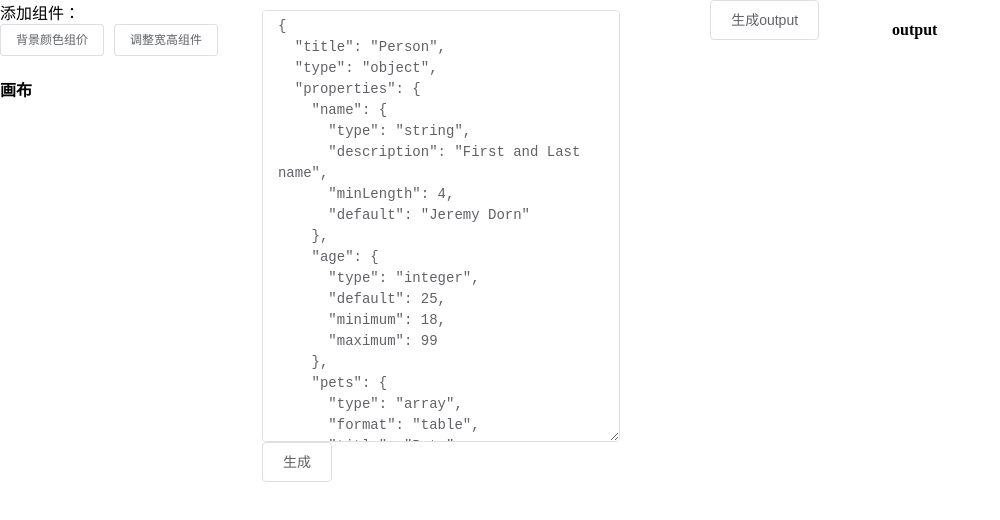
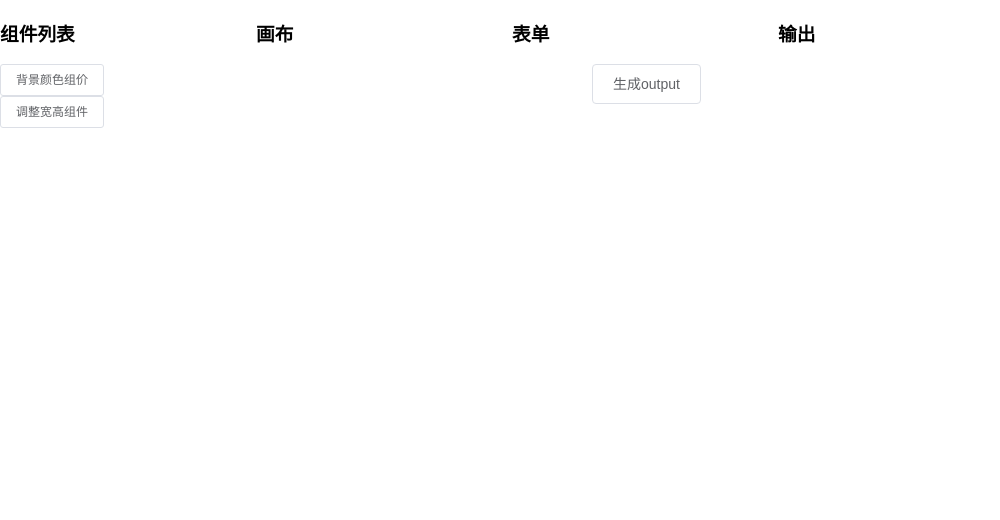
Before and after one commit to ishowshao/json-editor, a Vue app: page / in a window 1280 px wide. Shown: the top 520 px of the page, without its empty margins (0-1000 px from the left). Built offline with nearby package versions, Linux system fonts and the light colour scheme.

Commit message:
Update App.vue

```diff
--- a/src/App.vue
+++ b/src/App.vue
@@ -1,23 +1,28 @@
 <template>
     <div id="app">
-        <div class="canvas">
-            <div>添加组件：</div>
+        <div class="components">
+            <h3>组件列表</h3>
             <div>
                 <el-button size="small" @click="addToCanvas(`background`)">背景颜色组价</el-button>
+            </div>
+            <div>
                 <el-button size="small">调整宽高组件</el-button>
             </div>
-            <h4>画布</h4>
+        </div>
+        <div class="canvas">
+            <h3>画布</h3>
             <div class="container">
                 <div v-for="comp in components" :key="comp.id" :class="{active: comp.active}" @click="active(comp)">
                     <component v-bind:is="comp.component"></component>
                 </div>
             </div>
         </div>
-        <div class="schema">
+        <!-- <div class="schema">
             <el-input type="textarea" :rows="20" placeholder="请输入内容" v-model="textarea"> </el-input>
             <el-button @click="gen">生成</el-button>
-        </div>
+        </div> -->
         <div class="form">
+            <h3>表单</h3>
             <el-form ref="form" label-width="80px">
                 <object-generator v-if="schema" ref="root" :schema="schema"></object-generator>
                 <el-form-item>
@@ -26,7 +31,7 @@
             </el-form>
         </div>
         <div class="output">
-            <h4>output</h4>
+            <h3>输出</h3>
             <code><pre>{{output}}</pre></code>
         </div>
     </div>
@@ -123,8 +128,8 @@ body {
 #app {
     display: flex;
 }
-.canvas {
-    width: 20vw
+.components, .canvas {
+    width: 20vw;
 }
 .schema {
     width: 30vw;
```
